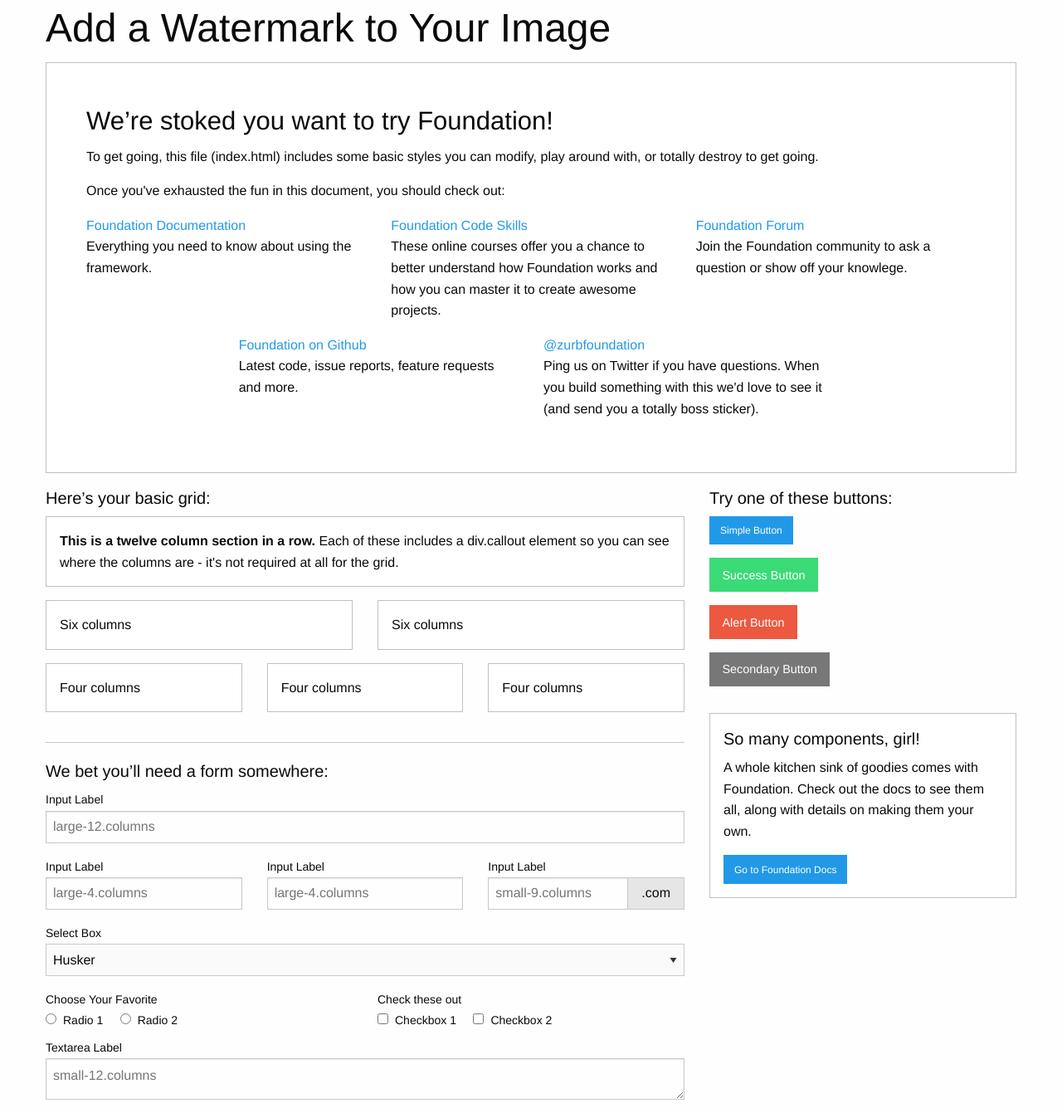
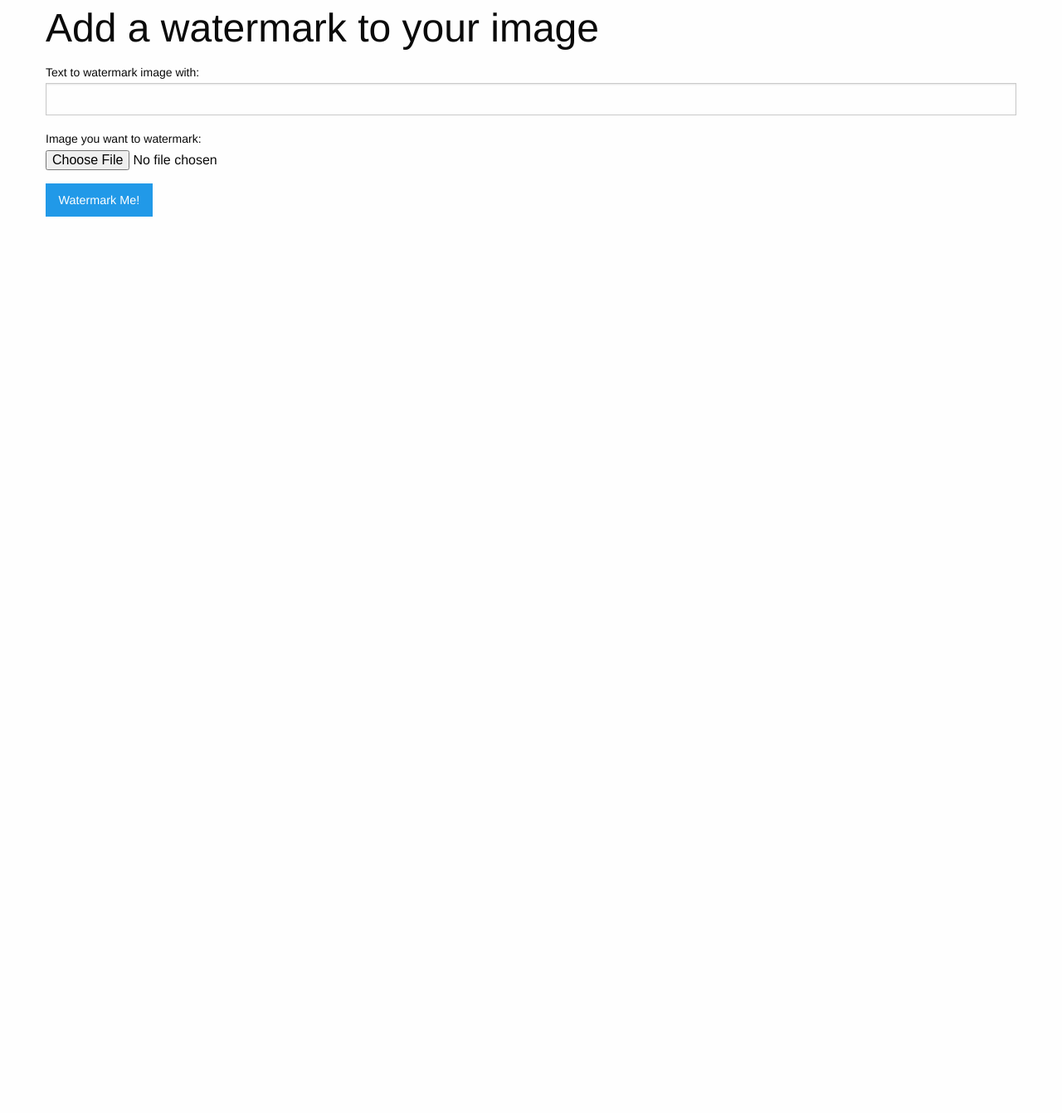
Before and after one commit to number8pie/watermark, a PHP site: page / in a window 1280 px wide. Shown: the whole page at 83% size. After the commit the page ends 261 px from the top, so only its background shows below. Run offline with PHP 8.4, Linux system fonts and the light colour scheme.

Commit message:
Added form: text to use in watermark, file upload button and submit. Added courier new font file in root. Created function watermarkMe() that takes two parameters, the image to watermark and the text to watermark on the image. Checked if the $_POST variable with the key of submit is set and if so set the image and text variables and pass them to the watermarkMe() function. Script now takes a jpg image and overlays whatever is put in the text box. NEXT: -Make it take png and gif images, and output an error message if it's not one of these files. -Check that the image submitted is a valid image. -Adjust watermark color and transparency. -Add lines in intervals to the watermark, same color and transparrency as watermark text. -Analyse project and notes.

```diff
--- a/index.php
+++ b/index.php
@@ -1,10 +1,40 @@
+<?php
+
+function watermarkMe($wm_img, $wm_txt){
+  list($width, $height) = getimagesize($wm_img);
+
+  $image_p = imagecreatetruecolor($width, $height);
+  $image = imagecreatefromjpeg($wm_img);
+  imagecopyresampled($image_p, $image, 0, 0, 0, 0, $width, $height, $width, $height);
+
+  $black = imagecolorallocate($image_p, 0, 0, 0);
+  $font = 'CourierNewBold.ttf';
+  $fontsize = 50;
+
+  imagettftext($image_p, $fontsize, 0, 10, ($height / 2), $black, $font, $wm_txt);
+  if (isset($wm_img) && isset($wm_txt)) {
+    header('Content-Type: image/jpeg');
+    imagejpeg($image_p, null, 100);
+  }
+
+  imagedestroy($image);
+  imagedestroy($image_p);
+}
+
+if (isset($_POST['submit'])) {
+  $wm_img = $_FILES['wm_img']['tmp_name'];
+  $wm_txt = $_POST['wm_txt'];
+  watermarkMe($wm_img, $wm_txt);
+}
+
+?>
 <!doctype html>
 <html class="no-js" lang="en">
   <head>
     <meta charset="utf-8" />
     <meta http-equiv="x-ua-compatible" content="ie=edge">
     <meta name="viewport" content="width=device-width, initial-scale=1.0" />
-    <title>Foundation | Welcome</title>
+    <title>Watermark Me</title>
     <link rel="stylesheet" href="css/foundation.css" />
     <link rel="stylesheet" href="css/app.css" />
   </head>
@@ -12,151 +42,19 @@
 
     <div class="row">
       <div class="large-12 columns">
-        <h1>Add a Watermark to Your Image</h1>
+        <h1>Add a watermark to your image</h1>
       </div>
     </div>
 
     <div class="row">
       <div class="large-12 columns">
-        <div class="callout large">
-          <h3>We&rsquo;re stoked you want to try Foundation! </h3>
-          <p>To get going, this file (index.html) includes some basic styles you can modify, play around with, or totally destroy to get going.</p>
-          <p>Once you've exhausted the fun in this document, you should check out:</p>
-          <div class="row">
-            <div class="large-4 medium-4 columns">
-              <p><a href="http://foundation.zurb.com/sites/docs/">Foundation Documentation</a><br />Everything you need to know about using the framework.</p>
-            </div>
-            <div class="large-4 medium-4 columns">
-              <p><a href="http://zurb.com/university/code-skills">Foundation Code Skills</a><br />These online courses offer you a chance to better understand how Foundation works and how you can master it to create awesome projects.</p>
-            </div>
-            <div class="large-4 medium-4 columns">
-              <p><a href="http://foundation.zurb.com/forum">Foundation Forum</a><br />Join the Foundation community to ask a question or show off your knowlege.</p>
-            </div>
-          </div>
-          <div class="row">
-            <div class="large-4 medium-4 medium-push-2 columns">
-              <p><a href="http://github.com/zurb/foundation">Foundation on Github</a><br />Latest code, issue reports, feature requests and more.</p>
-            </div>
-            <div class="large-4 medium-4 medium-pull-2 columns">
-              <p><a href="https://twitter.com/ZURBfoundation">@zurbfoundation</a><br />Ping us on Twitter if you have questions. When you build something with this we'd love to see it (and send you a totally boss sticker).</p>
-            </div>
-          </div>
-        </div>
-      </div>
-    </div>
-
-    <div class="row">
-      <div class="large-8 medium-8 columns">
-        <h5>Here&rsquo;s your basic grid:</h5>
-        <!-- Grid Example -->
-
-        <div class="row">
-          <div class="large-12 columns">
-            <div class="callout ">
-              <p><strong>This is a twelve column section in a row.</strong> Each of these includes a div.callout element so you can see where the columns are - it's not required at all for the grid.</p>
-            </div>
-          </div>
-        </div>
-        <div class="row">
-          <div class="large-6 medium-6 columns">
-            <div class="callout">
-              <p>Six columns</p>
-            </div>
-          </div>
-          <div class="large-6 medium-6 columns">
-            <div class="callout">
-              <p>Six columns</p>
-            </div>
-          </div>
-        </div>
-        <div class="row">
-          <div class="large-4 medium-4 small-4 columns">
-            <div class="callout">
-              <p>Four columns</p>
-            </div>
-          </div>
-          <div class="large-4 medium-4 small-4 columns">
-            <div class="callout">
-              <p>Four columns</p>
-            </div>
-          </div>
-          <div class="large-4 medium-4 small-4 columns">
-            <div class="callout">
-              <p>Four columns</p>
-            </div>
-          </div>
-        </div>
-
-        <hr />
-
-        <h5>We bet you&rsquo;ll need a form somewhere:</h5>
-        <form>
-          <div class="row">
-            <div class="large-12 columns">
-              <label>Input Label</label>
-              <input type="text" placeholder="large-12.columns" />
-            </div>
-          </div>
-          <div class="row">
-            <div class="large-4 medium-4 columns">
-              <label>Input Label</label>
-              <input type="text" placeholder="large-4.columns" />
-            </div>
-            <div class="large-4 medium-4 columns">
-              <label>Input Label</label>
-              <input type="text" placeholder="large-4.columns" />
-            </div>
-            <div class="large-4 medium-4 columns">
-              <label>Input Label</label>
-              <div class="input-group">
-                <input type="text" placeholder="small-9.columns" class="input-group-field" />
-                <span class="input-group-label">.com</span>
-              </div>
-            </div>
-          </div>
-          <div class="row">
-            <div class="large-12 columns">
-              <label>Select Box</label>
-              <select>
-                <option value="husker">Husker</option>
-                <option value="starbuck">Starbuck</option>
-                <option value="hotdog">Hot Dog</option>
-                <option value="apollo">Apollo</option>
-              </select>
-            </div>
-          </div>
-          <div class="row">
-            <div class="large-6 medium-6 columns">
-              <label>Choose Your Favorite</label>
-              <input type="radio" name="pokemon" value="Red" id="pokemonRed"><label for="pokemonRed">Radio 1</label>
-              <input type="radio" name="pokemon" value="Blue" id="pokemonBlue"><label for="pokemonBlue">Radio 2</label>
-            </div>
-            <div class="large-6 medium-6 columns">
-              <label>Check these out</label>
-              <input id="checkbox1" type="checkbox"><label for="checkbox1">Checkbox 1</label>
-              <input id="checkbox2" type="checkbox"><label for="checkbox2">Checkbox 2</label>
-            </div>
-          </div>
-          <div class="row">
-            <div class="large-12 columns">
-              <label>Textarea Label</label>
-              <textarea placeholder="small-12.columns"></textarea>
-            </div>
-          </div>
+        <form enctype="multipart/form-data" method="post" action="<?php echo $_SERVER['PHP_SELF']; ?>">
+          <label for="wm_txt">Text to watermark image with:</label>
+          <input type="text" id="wm_txt" name="wm_txt" value="<?php if(!empty($wm_txt)) { echo $wm_txt; } ?>"></input>
+          <label for="wm_img">Image you want to watermark:</label>
+          <input type="file" id="wm_img" name="wm_img"></input>
+          <input class="button" type="submit" name="submit" value="Watermark Me!"></input>
         </form>
-      </div>
-
-      <div class="large-4 medium-4 columns">
-        <h5>Try one of these buttons:</h5>
-        <p><a href="#" class="small button">Simple Button</a><br/>
-        <a href="#" class="medium success button">Success Button</a><br/>
-        <a href="#" class="medium alert button">Alert Button</a><br/>
-        <a href="#" class="medium secondary button">Secondary Button</a></p>
-        <div class="callout">
-          <h5>So many components, girl!</h5>
-          <p>A whole kitchen sink of goodies comes with Foundation. Check out the docs to see them all, along with details on making them your own.</p>
-          <a href="http://foundation.zurb.com/docs/" class="small button">Go to Foundation Docs</a>
-        </div>
       </div>
     </div>
 
```
Also changed, not shown: gitcommit.txt (+11 -1 lines), CourierNewBold.ttf (added).
